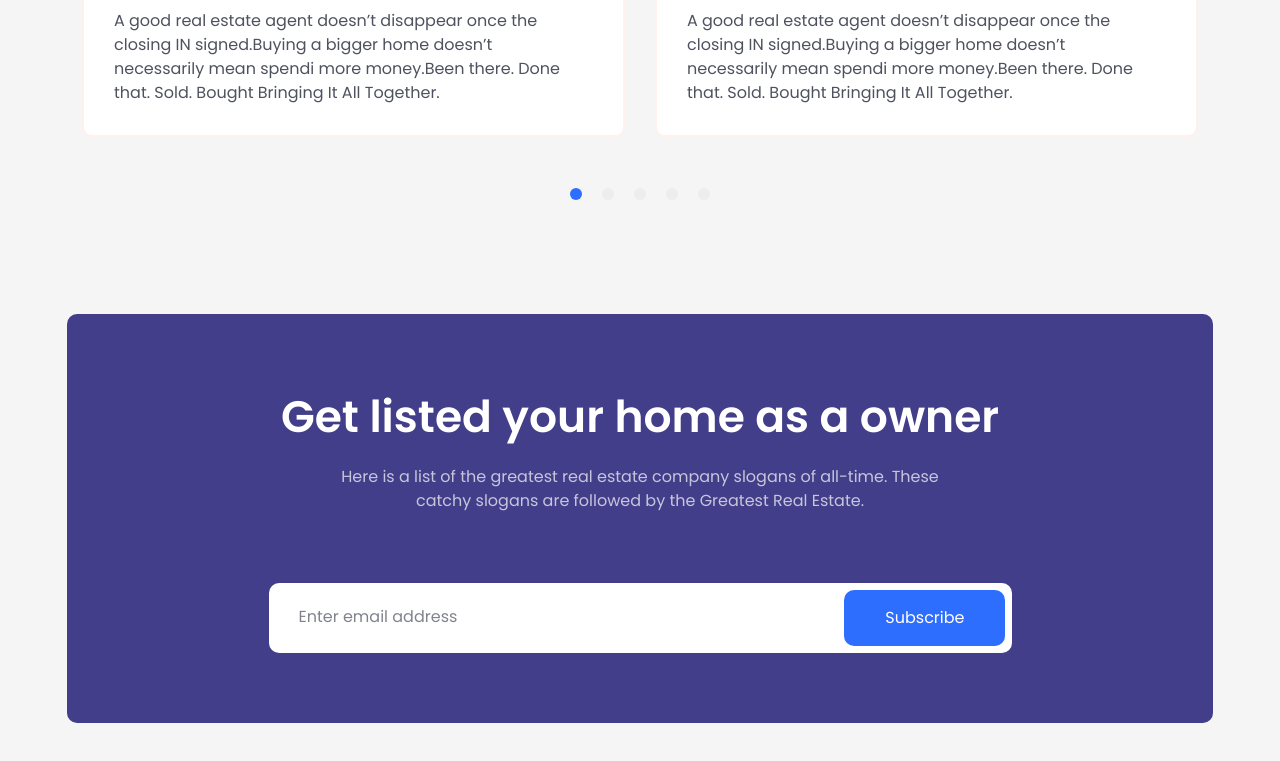
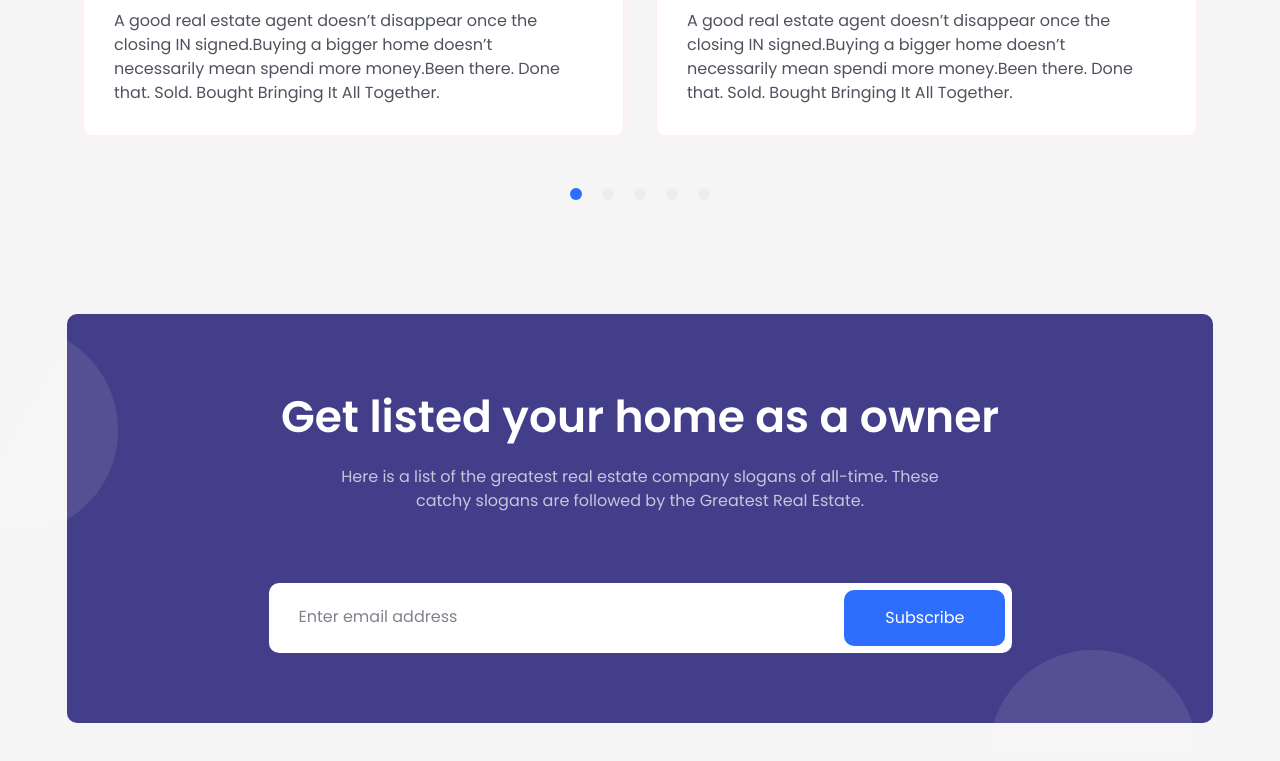
Before and after one commit to konstantin-15/project_3, a plain HTML site: page index.html in a window 1280 px wide. Shown: the part 4198-4959 px from the top of the page. Drawn offline with nearby package versions, Linux system fonts and the light colour scheme; files whose address does not match are found by name.

Commit message:
stylization of the email block background

```diff
--- a/css/style.css
+++ b/css/style.css
@@ -607,6 +607,7 @@ html {
 .container {
 }
 .email__body {
+    position: relative;
     padding: 70px 10px;
     background: #433E89;
     border-radius: 10px;
@@ -668,6 +669,16 @@ html {
 }
 .email__button:hover {
     background: #1359fd;
+}
+.ellips-left {
+    position: absolute;
+    top: 26px;
+    left: -105px;
+}
+.ellips-right {
+    position: absolute;
+    bottom: -31px;
+    right: 16px;
 }
 
 
--- a/index.html
+++ b/index.html
@@ -585,7 +585,11 @@
                         <input class="email__input" type="email" autocomplete="off" required name="form" placeholder="Enter email address">
                         <button class="email__button" type="submit">Subscribe</button>
                     </form>
+                    <img class="ellips-left" src="images/email/Ellipse-left.png" alt="Ellipse-left">
+                    <img class="ellips-right" src="images/email/Ellipse-right.png" alt="Ellipse-left">
                 </div>
+
+
             </div>
         </section>
 
```
Also changed, not shown: images/email/Ellipse-left.png (added), images/email/Ellipse-right.png (added).
